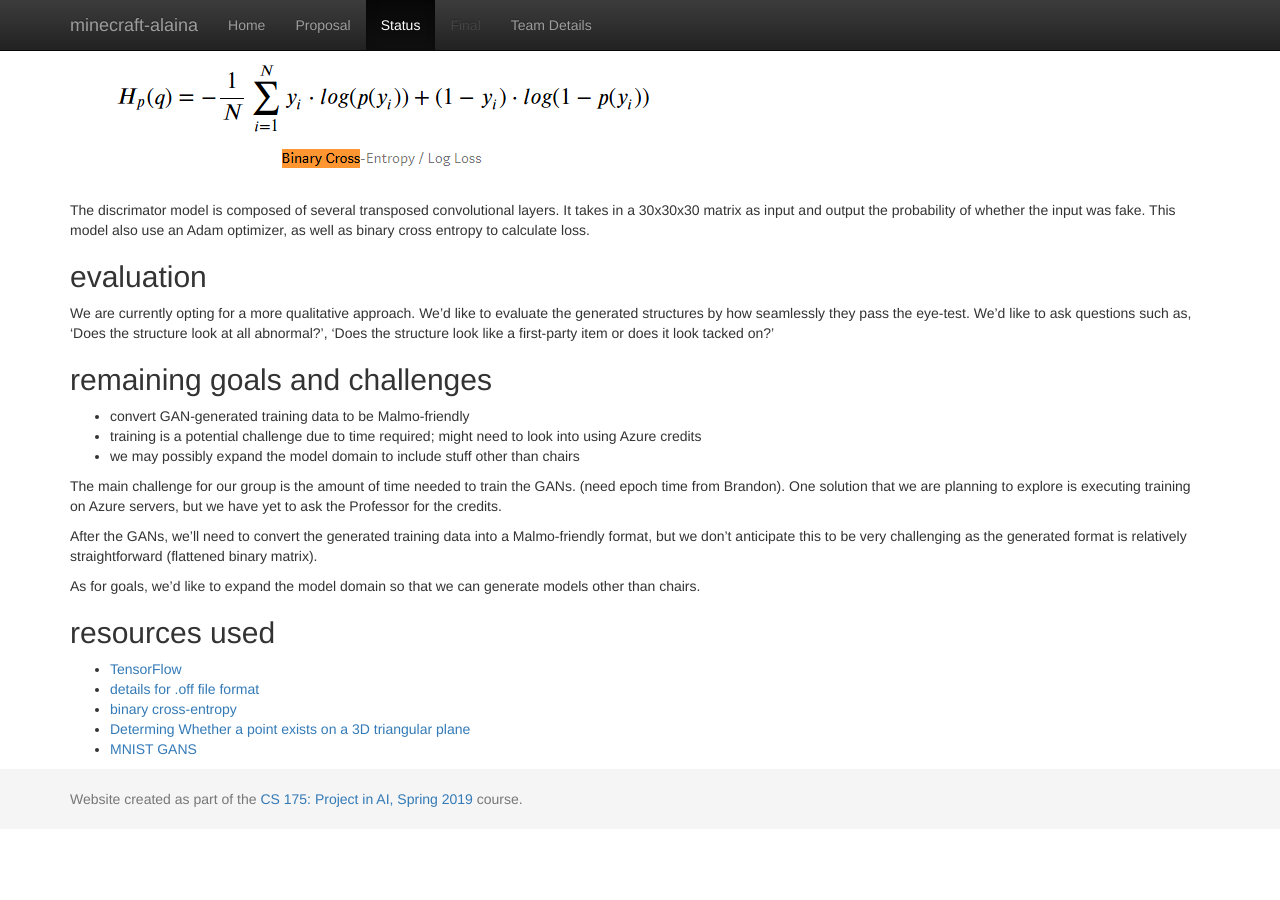
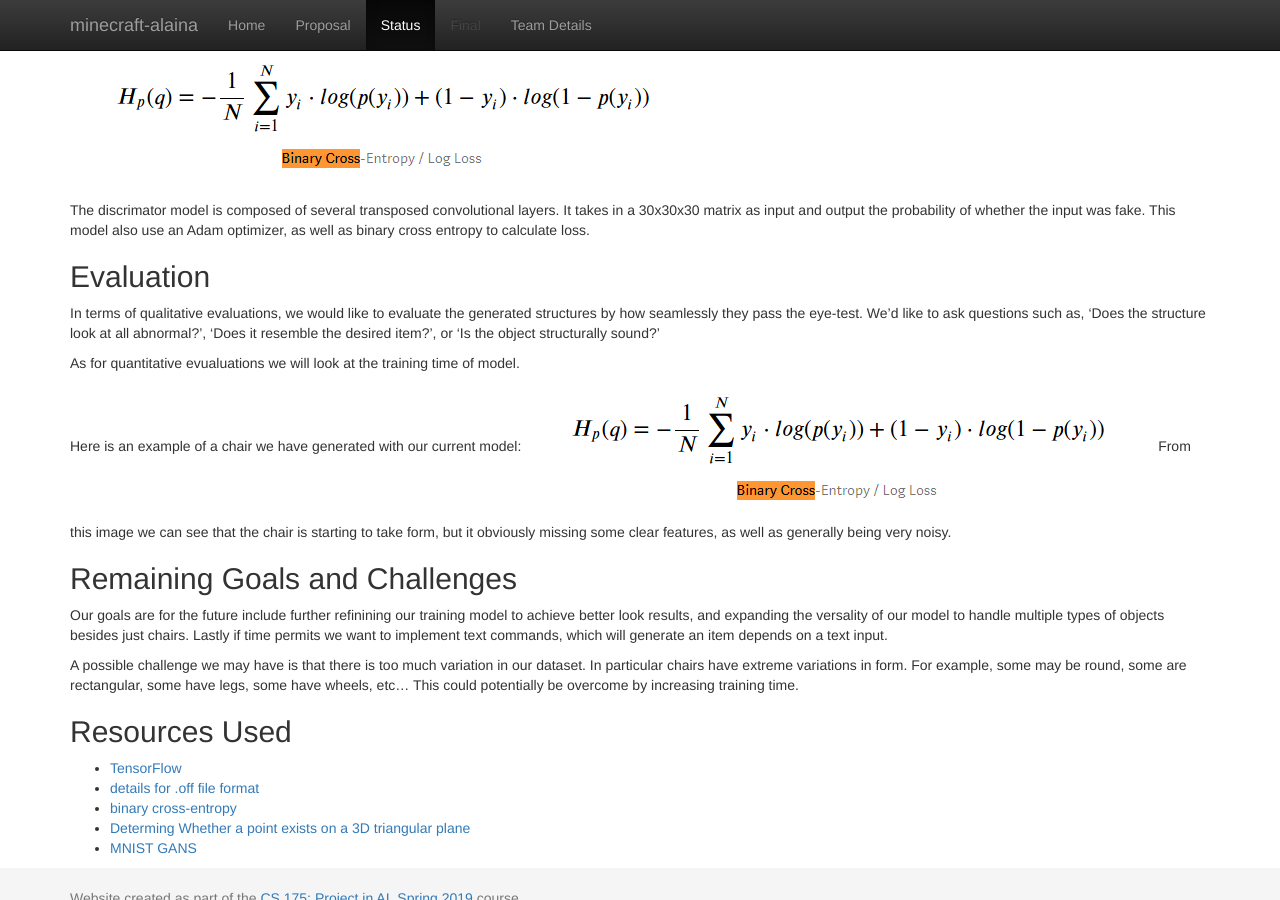
Before and after one commit to bdon1990x/minecraft-alaina, a Jekyll site: the page built from docs/status.md, in a window 1280 px wide and 900 px high, scrolled down 1212 px. Built offline with Jekyll 4.4.1, drawn with Linux system fonts in a browser that asks for light colours; before the commit the page ends 2041 px from its top, so only the background shows below that.

Commit message:
update status

```diff
--- a/docs/status.md
+++ b/docs/status.md
@@ -29,23 +29,22 @@ The generator model is composed of several convolutional layers. It takes in a r
 
 The discrimator model is composed of several transposed convolutional layers. It takes in a 30x30x30 matrix as input and output the probability of whether the input was fake. This model also use an Adam optimizer, as well as binary cross entropy to calculate loss.
 
-## evaluation
+## Evaluation
 
-We are currently opting for a more qualitative approach. We'd like to evaluate the generated structures by how seamlessly they pass the eye-test. We'd like to ask questions such as, 'Does the structure look at all abnormal?', 'Does the structure look like a first-party item or does it look tacked on?'
+In terms of qualitative evaluations, we would like to evaluate the generated structures by how seamlessly they pass the eye-test. We'd like to ask questions such as, 'Does the structure look at all abnormal?', 'Does it resemble the desired item?', or 'Is the object structurally sound?'
 
-## remaining goals and challenges
+As for quantitative evualuations we will look at the training time of model.
+Here is an example of a chair we have generated with our current model:
+![image1](Images/Binary_Cross_entropy.PNG?raw=true)
+From this image we can see that the chair is starting to take form, but it obviously missing some clear features, as well as generally being very noisy.
 
-- convert GAN-generated training data to be Malmo-friendly
-- training is a potential challenge due to time required; might need to look into using Azure credits
-- we may possibly expand the model domain to include stuff other than chairs
+## Remaining Goals and Challenges
 
-The main challenge for our group is the amount of time needed to train the GANs. (need epoch time from Brandon). One solution that we are planning to explore is executing training on Azure servers, but we have yet to ask the Professor for the credits.
+Our goals are for the future include further refinining our training model to achieve better look results, and expanding the versality of our model to handle multiple types of objects besides just chairs. Lastly if time permits we want to implement text commands, which will generate an item depends on a text input.
 
-After the GANs, we'll need to convert the generated training data into a Malmo-friendly format, but we don't anticipate this to be very challenging as the generated format is relatively straightforward (flattened binary matrix).
+A possible challenge we may have is that there is too much variation in our dataset. In particular chairs have extreme variations in form. For example, some may be round, some are rectangular, some have legs, some have wheels, etc... This could potentially be overcome by increasing training time.
 
-As for goals, we'd like to expand the model domain so that we can generate models other than chairs.
-
-## resources used
+## Resources Used
 
 - [TensorFlow](https://www.tensorflow.org)
 - [details for .off file format](https://segeval.cs.princeton.edu/public/off_format.html)
```
Also changed, not shown: docs/Images/Status_Chair.png (added).
